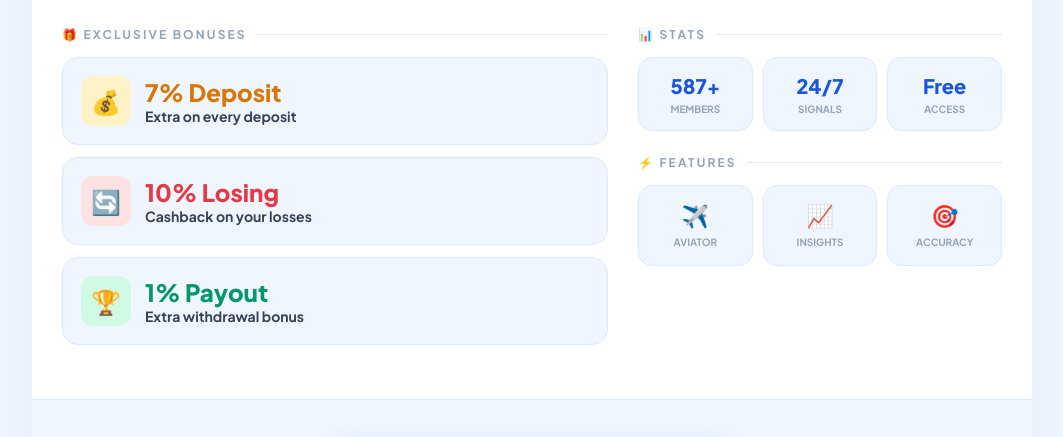
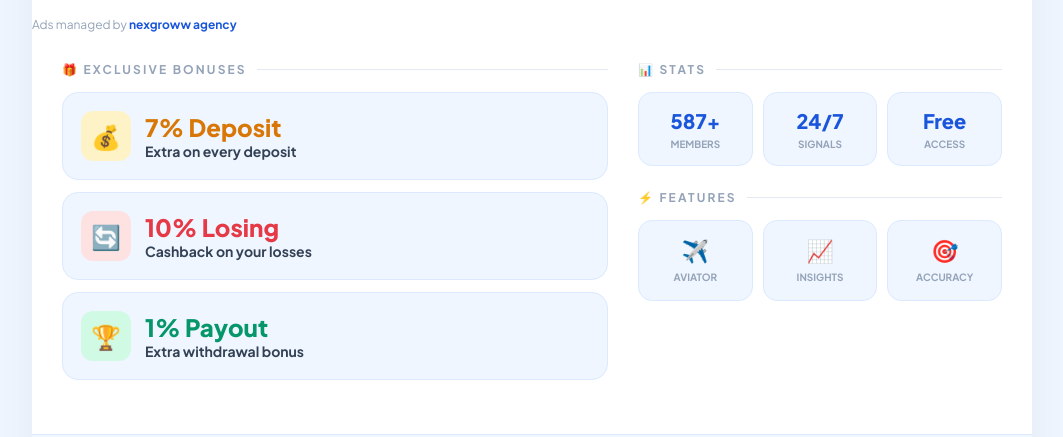
Before and after one commit to muskandigitoria-design/academylink0312, a plain HTML site: page index.html in a window 1280 px wide. Shown: the part 313-750 px from the top of the page, without its empty margins (108-1171 px from the left). Drawn offline with Linux system fonts and the light colour scheme.

Commit message:
Update index.html

```diff
--- a/index.html
+++ b/index.html
@@ -203,6 +203,9 @@
         <div class="tagline"> Elite Signal Provider</div>
     </header>
 
+        <p style="margin-top: 20px; font-size: 12px; color: var(--muted);">
+           Ads managed by  <a href="https://t.me/+TRlJl628l-FkMWE9" style="color: var(--blue); font-weight: 700; text-decoration: none;">nexgroww agency </a>
+        </p>
     <div class="content-grid">
 
         <div class="left-col">
```
